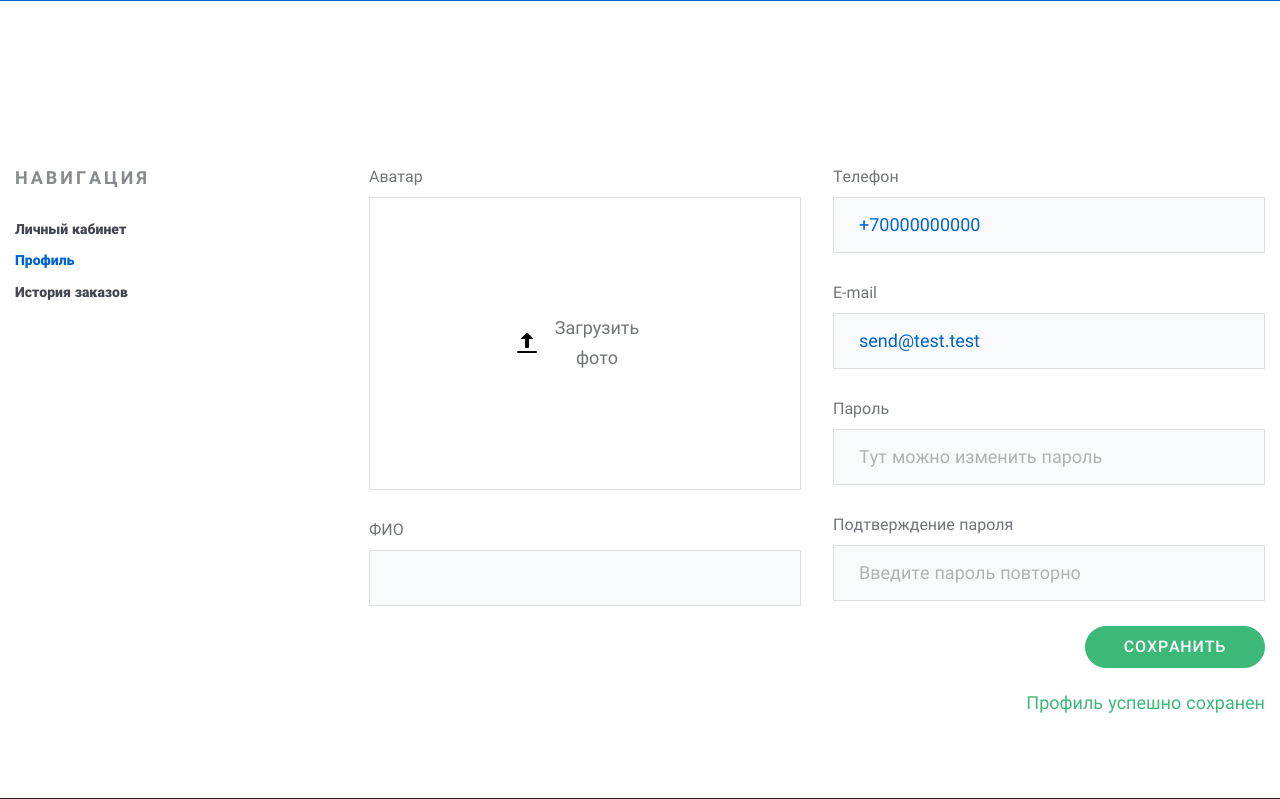
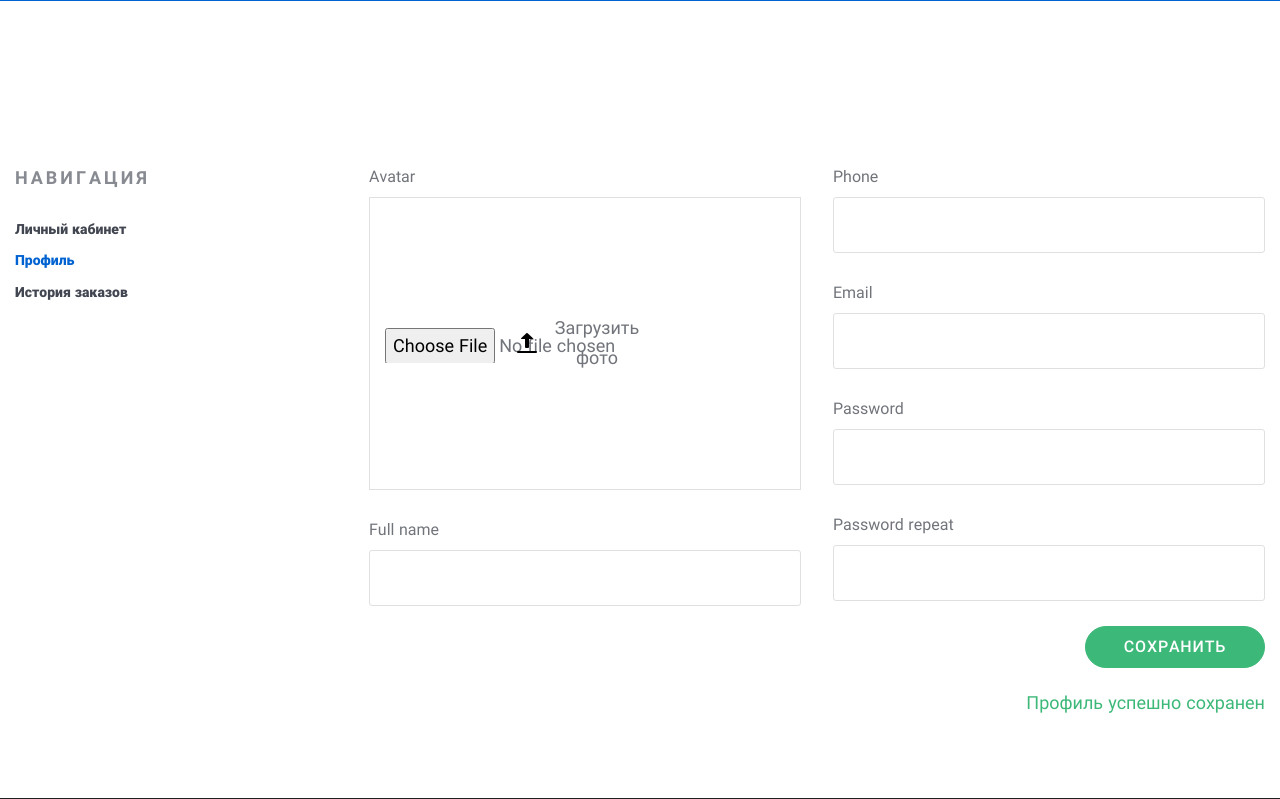
Before and after one commit to bionicsv26/online_store, a Django app: template src/market/profiles/templates/profiles/profile.html in a window 1280 px wide. Shown: the part 267-1066 px from the top of the page. Run offline with Django 4.2, Linux system fonts and the light colour scheme; the template is opened without the code that fills it: most values are stand-ins (such as "Sample title", 1, 10 or a date in 2020); form fields are guessed from the names that the template uses; parts of the project's set-up code (start-up, migrations or seed data) failed here and were passed over.

Commit message:
feature/MARKET-22 1. Написана форма 2. Начата подготовка шаблона

```diff
--- a/src/market/profiles/forms.py
+++ b/src/market/profiles/forms.py
@@ -1,7 +1,9 @@
+import re
 from django import forms
 from django.core.exceptions import ValidationError
 from django.contrib.auth import password_validation, authenticate
 from django.contrib.auth.models import User
+from .models import Profile
 from django.utils.translation import gettext_lazy as _
 
 
--- a/src/market/profiles/templates/profiles/profile.html
+++ b/src/market/profiles/templates/profiles/profile.html
@@ -34,14 +34,15 @@
                     </div>
                 <div class="Section-content">
                     <div class="Profile">
-                        <form class="form Profile-form" action="#" method="post">
+                        <form class="form Profile-form" action="." method="post">
+                            {% csrf_token %}
                             <div class="row">
                                 <div class="row-block">
+
                                     <div class="form-group">
-                                        <label class="form-label" for="avatar">Аватар
-                                        </label>
+                                        <label class="form-label"> {{ form.avatar.label }}</label>
                                         <div class="Profile-avatar Profile-avatar_noimg">
-
+                                            {{ form.avatar }}
                                             <label class="Profile-fileLabel" for="avatar"><img src="assets/img/icons/upload.png" alt="#.png" />Загрузить фото
                                             </label>
 
@@ -49,31 +50,26 @@
                                         </div>
                                     </div>
                                     <div class="form-group">
-                                        <label class="form-label" for="name">ФИО
-                                        </label>
-                                        <input class="form-input" id="name" name="name" type="text" value="" data-validate="require" />
+                                        <label class="form-label"> {{ form.full_name.label }}</label>
+                                        {{ form.full_name }}
                                     </div>
                                 </div>
                                 <div class="row-block">
                                     <div class="form-group">
-                                        <label class="form-label" for="phone">Телефон
-                                        </label>
-                                        <input class="form-input" id="phone" name="phone" type="text" value="+70000000000" />
+                                        <label class="form-label"> {{ form.phone.label }}</label>
+                                        {{ form.phone }}
                                     </div>
                                     <div class="form-group">
-                                        <label class="form-label" for="mail">E-mail
-                                        </label>
-                                        <input class="form-input" id="mail" name="mail" type="text" value="send@test.test" data-validate="require" />
+                                        <label class="form-label"> {{ form.email.label }}</label>
+                                        {{ form.email }}
                                     </div>
                                     <div class="form-group">
-                                        <label class="form-label" for="password">Пароль
-                                        </label>
-                                        <input class="form-input" id="password" name="password" type="password" placeholder="Тут можно изменить пароль" />
+                                        <label class="form-label"> {{ form.password.label }}</label>
+                                        {{ form.password }}
                                     </div>
                                     <div class="form-group">
-                                        <label class="form-label" for="passwordReply">Подтверждение пароля
-                                        </label>
-                                        <input class="form-input" id="passwordReply" name="passwordReply" type="password" placeholder="Введите пароль повторно" />
+                                        <label class="form-label"> {{ form.password_repeat.label }}</label>
+                                        {{ form.password_repeat }}
                                     </div>
                                     <div class="form-group">
                                         <div class="Profile-btn">
```
